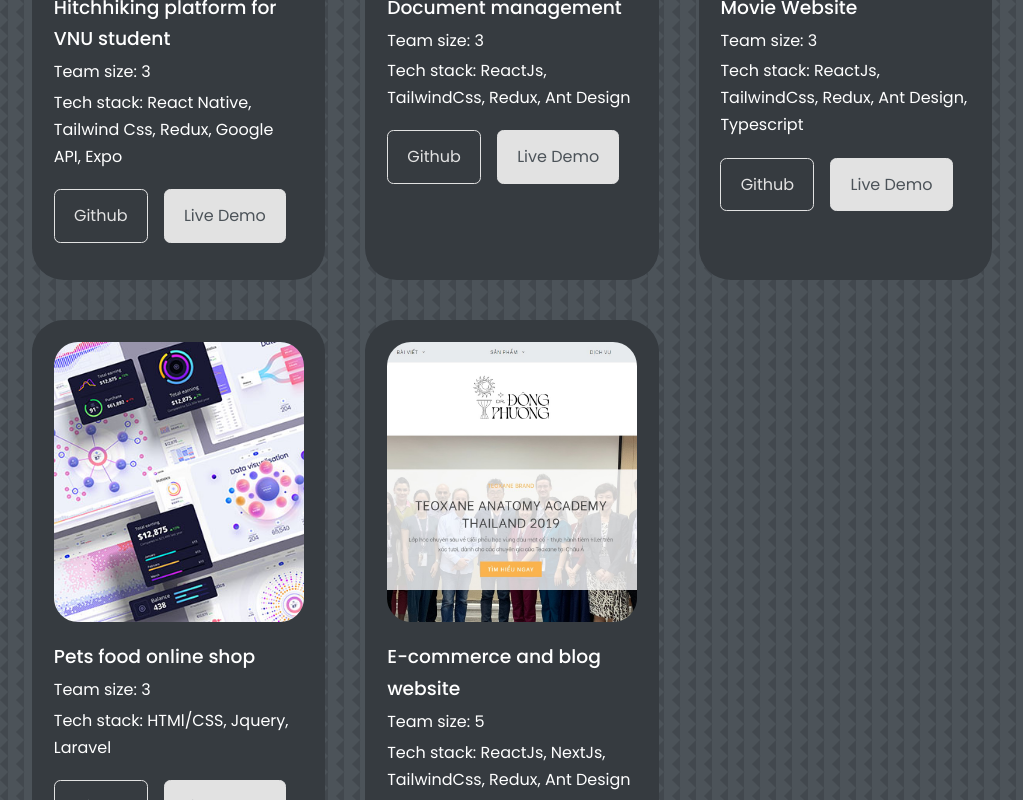
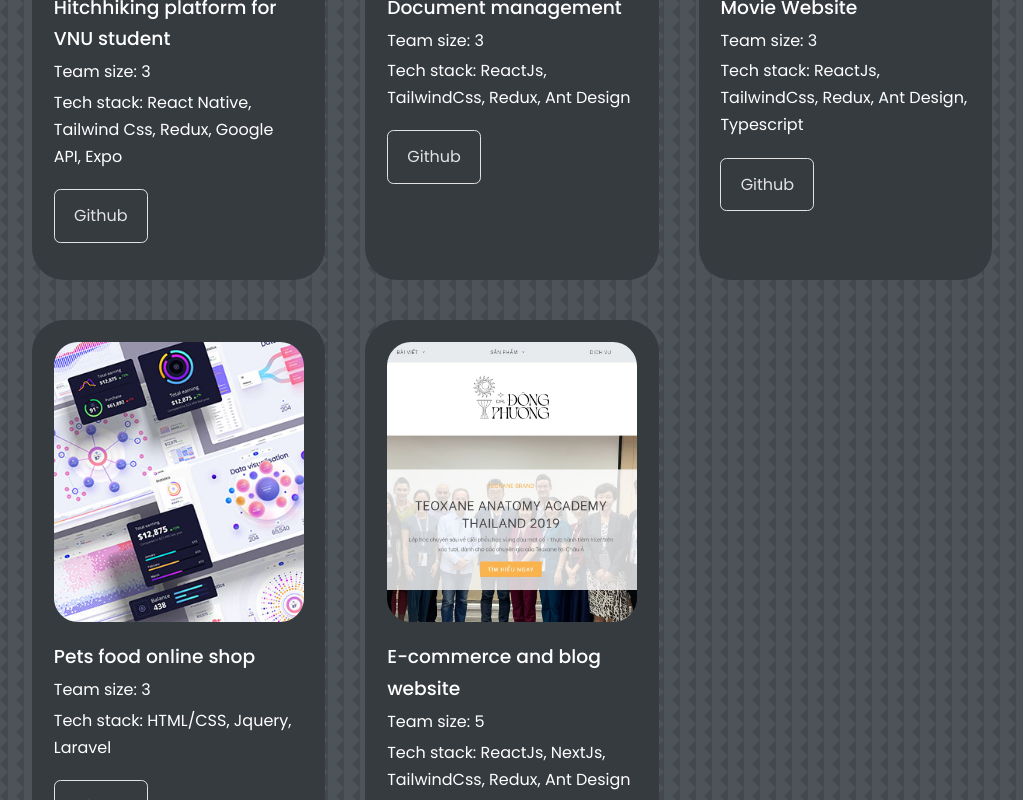
Before and after one commit to KAN19/nguyenkiet-portfolio, a React (Create React App) app: page / in a window 1280 px wide. Shown: the part 2700-3500 px from the top of the page, without its empty margins (128-1151 px from the left). Built offline with nearby package versions, Linux system fonts and the light colour scheme.

Commit message:
update live demo

```diff
--- a/src/components/portfolio/Portfolio.jsx
+++ b/src/components/portfolio/Portfolio.jsx
@@ -48,7 +48,7 @@ function Portfolio() {
 							>
 								Github
 							</a>
-							{!item?.live_demo && (
+							{/* {!item?.live_demo && (
 								<a
 									href={ref}
 									className="btn btn-primary"
@@ -56,11 +56,11 @@ function Portfolio() {
 								>
 									Live Demo
 								</a>
-							)}
+							)} */}
 
 							{item?.live_demo && (
 								<a
-									ref={item?.github}
+									ref={item?.live_demo}
 									target="_blank"
 									className="btn btn-primary"
 									rel="noreferrer"
--- a/src/components/portfolio/PortfolioItems.js
+++ b/src/components/portfolio/PortfolioItems.js
@@ -37,7 +37,7 @@ export const portfolioItems = [
 		image: IMG6,
 		title: "Pets food online shop",
 		team_size: "3",
-		tech_stack: "HTMl/CSS, Jquery, Laravel",
+		tech_stack: "HTML/CSS, Jquery, Laravel",
 		github: "https://github.com/KAN19/Meow-Shop",
 		live_demo: "",
 	},
```
